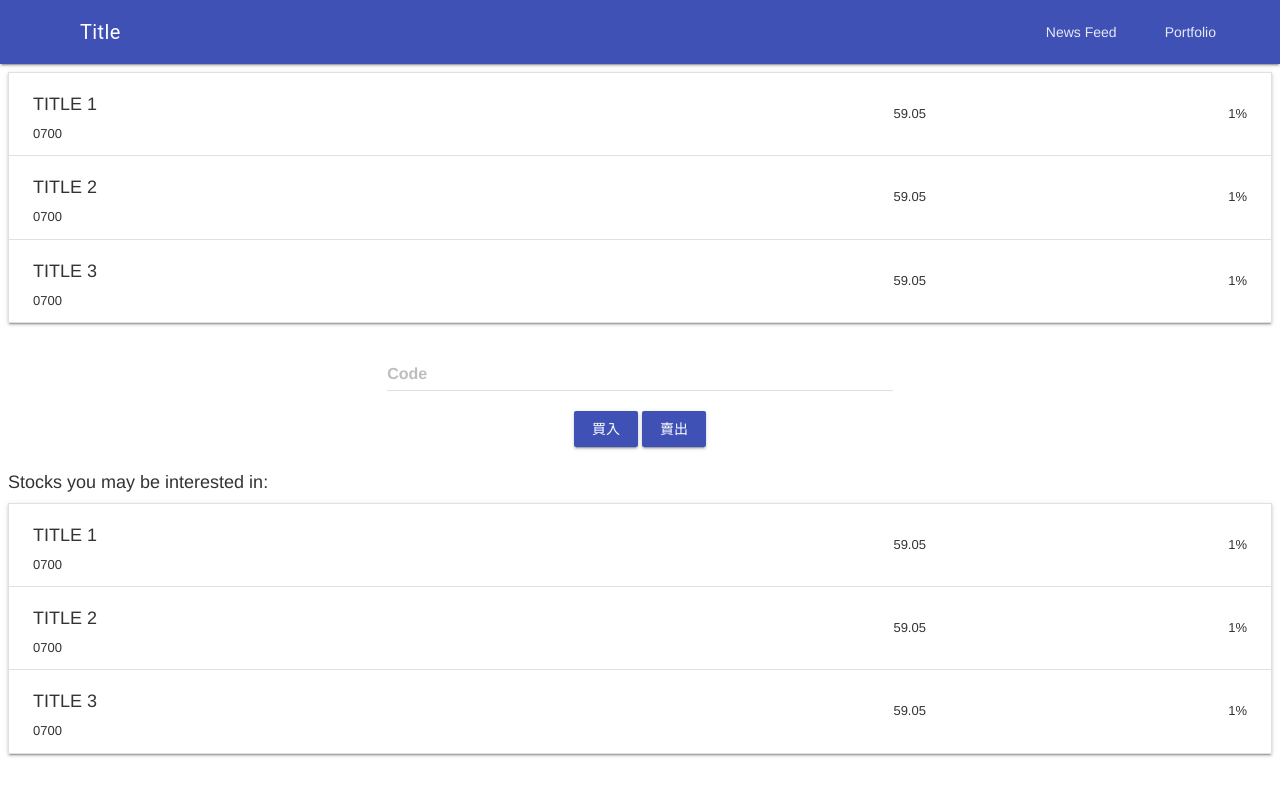
After one commit to carsonwah/ying3006, a Flask app: page /portfolio in a window 1280 px wide. The commit adds this page. Run offline with Flask 2, Linux system fonts and the light colour scheme; some libraries are stand-ins or nearby versions.

Commit message:
add basic styles

```diff
--- a/app.py
+++ b/app.py
@@ -26,6 +26,18 @@ def logout():
     session.pop('user', None)
     return redirect(url_for('index'))
 
+@app.route('/news_feed')
+def news_feed():
+    # remove the username from the session if it's there
+    return render_template('news_feed.html')
+
+@app.route('/portfolio')
+def portfolio():
+    # remove the username from the session if it's there
+    return render_template('portfolio.html')
+
+
+
 # set the secret key.  keep this really secret:
 app.secret_key = 'A0Zr98j/3yX R~XHH!jmN]LWX/,?RT'
 
--- /dev/null
+++ b/templates/base.html
@@ -0,0 +1,47 @@
+<!DOCTYPE html>
+<html>
+  <head>
+    <meta charset="utf-8">
+    <title>My Profolio</title>
+    <link rel="stylesheet" href="https://fonts.googleapis.com/icon?family=Material+Icons">
+    <link rel="stylesheet" href="https://code.getmdl.io/1.3.0/material.indigo-pink.min.css">
+    <script defer src="https://code.getmdl.io/1.3.0/material.min.js"></script>
+    <!-- Latest compiled and minified CSS -->
+    <link rel="stylesheet" href="https://maxcdn.bootstrapcdn.com/bootstrap/3.3.7/css/bootstrap.min.css" integrity="sha384-BVYiiSIFeK1dGmJRAkycuHAHRg32OmUcww7on3RYdg4Va+PmSTsz/K68vbdEjh4u" crossorigin="anonymous">
+    <!--Let browser know website is optimized for mobile-->
+    <meta name="viewport" content="width=device-width, initial-scale=1.0"/>
+  </head>
+  <body>
+    <div class="mdl-layout mdl-js-layout mdl-layout--fixed-header">
+      <header class="mdl-layout__header">
+        <div class="mdl-layout__header-row">
+          <!-- Title -->
+          <span class="mdl-layout-title">Title</span>
+          <!-- Add spacer, to align navigation to the right -->
+          <div class="mdl-layout-spacer"></div>
+          <!-- Navigation. We hide it in small screens. -->
+          <nav class="mdl-navigation mdl-layout--large-screen-only">
+            <a class="mdl-navigation__link" href="/news_feed">News Feed</a>
+            <a class="mdl-navigation__link" href="/portfolio">Portfolio</a>
+          </nav>
+        </div>
+      </header>
+      <div class="mdl-layout__drawer">
+        <span class="mdl-layout-title">Title</span>
+        <nav class="mdl-navigation">
+          <a class="mdl-navigation__link" href="/news_feed">News Feed</a>
+          <a class="mdl-navigation__link" href="/portfolio">Portfolio</a>
+        </nav>
+      </div>
+      <main class="mdl-layout__content">
+        <div class="page-content">
+          {% block main %}{% endblock %}
+        </div>
+      </main>
+    </div>
+
+    <!--Import jQuery before materialize.js-->
+    <script type="text/javascript" src="https://code.jquery.com/jquery-2.1.1.min.js"></script>
+    <script defer src="https://code.getmdl.io/1.3.0/material.min.js"></script>
+  </body>
+</html>
--- /dev/null
+++ b/templates/portfolio.html
@@ -0,0 +1,61 @@
+{% extends "base.html" %}
+
+{% block main %}
+<style>
+.full-width {
+  width: 100%;
+}
+</style>
+
+<div class="mdl-grid">
+  <table class="full-width mdl-data-table mdl-js-data-table mdl-data-table--selectable mdl-shadow--2dp">
+    <tbody>
+      {% for i in range(3) %}
+      <tr>
+        <td class="mdl-data-table__cell--non-numeric">
+          <h4>TITLE {{ i+1 }}</h4>
+          <div>0700</div>
+        </td>
+        <td>59.05</td>
+        <td>1%</td>
+      </tr>
+      {% endfor %}
+    </tbody>
+  </table>
+</div>
+
+<div class="mdl-grid">
+  <form action="#" class="full-width" style="text-align: center;">
+    <div class="mdl-textfield mdl-js-textfield" style="width:40%;">
+      <input class="mdl-textfield__input" type="number" id="sample1">
+      <label class="mdl-textfield__label" for="sample1">Code</label>
+    </div>
+    <br>
+    <button class="mdl-button mdl-js-button mdl-button--raised mdl-button--colored">
+      買入
+    </button>
+    <button class="mdl-button mdl-js-button mdl-button--raised mdl-button--colored">
+      賣出
+    </button>
+  </form>
+</div>
+
+<div class="mdl-grid">
+  <h4>Stocks you may be interested in:</h4>
+  <table class="full-width mdl-data-table mdl-js-data-table mdl-data-table--selectable mdl-shadow--2dp">
+    <tbody>
+      {% for i in range(3) %}
+      <tr>
+        <td class="mdl-data-table__cell--non-numeric">
+          <h4>TITLE {{ i+1 }}</h4>
+          <div>0700</div>
+        </td>
+        <td>59.05</td>
+        <td>1%</td>
+      </tr>
+      {% endfor %}
+    </tbody>
+  </table>
+</div>
+
+{% endblock %}
```
Also changed, not shown: templates/news_feed.html (+44 -10 lines), templates/profolio.html (deleted, +0 -20 lines).
